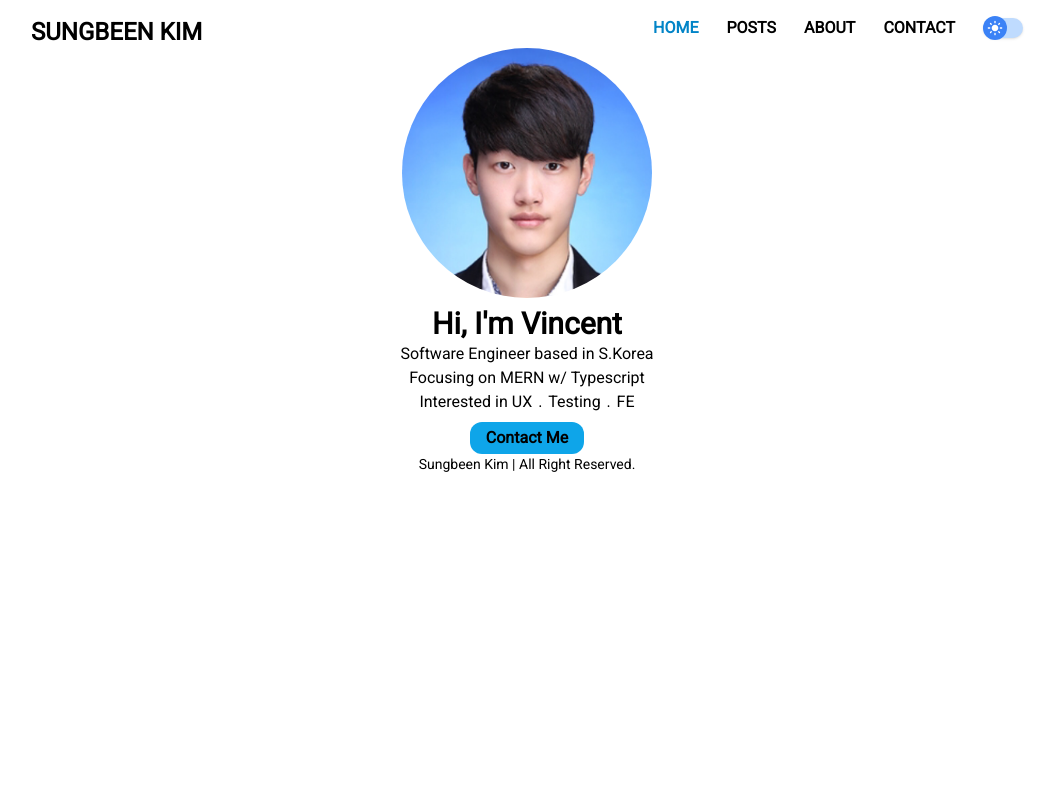
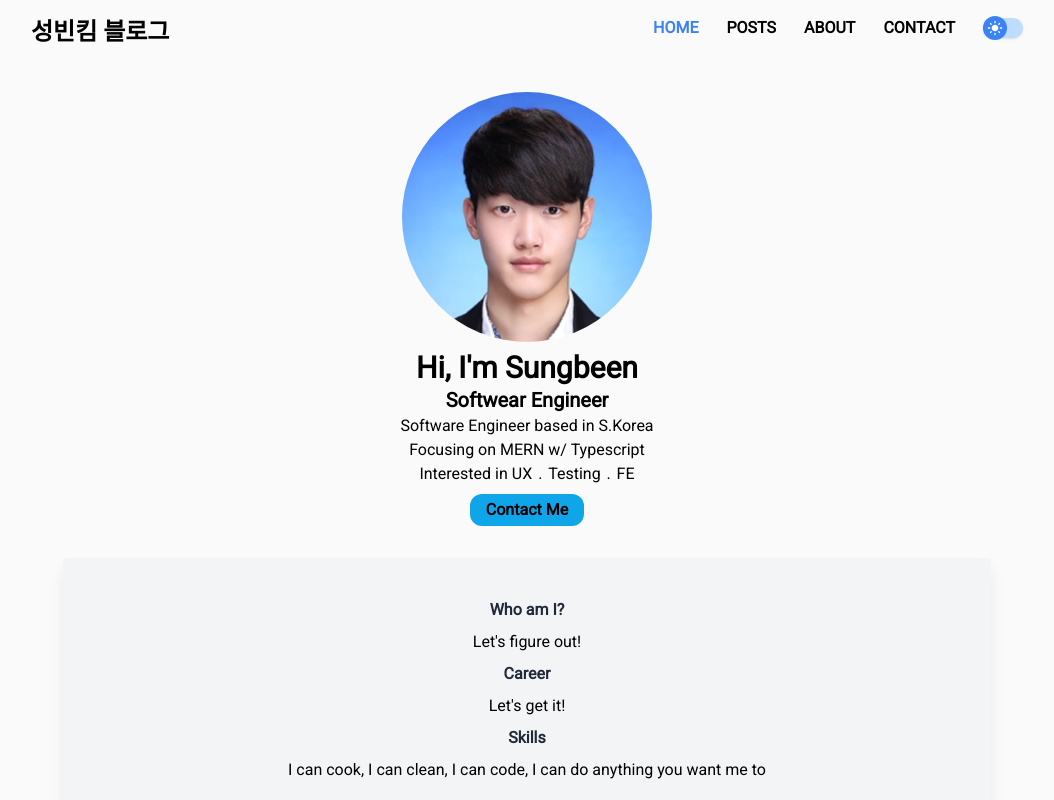
Before and after one commit to ssungbeenkim/blog, a Next.js app: page /about in a window 1280 px wide. Shown: the whole page, without its empty margins (113-1167 px from the left). Built offline with nearby package versions, Linux system fonts and the light colour scheme.

Commit message:
feat: Add Darkmode UI

```diff
--- a/src/app/about/page.tsx
+++ b/src/app/about/page.tsx
@@ -11,22 +11,16 @@ export default function AboutPage() {
   return (
     <>
       <Hero />
-      {/* <section className='m-8 bg-gray-100 p-8 text-center shadow-lg'>
+      <section className='m-8 bg-gray-100 p-8 text-center shadow-lg'>
         <h2 className={TITLE_CLASS}>Who am I?</h2>
-        <p>
-          I am a software engineer with a passion for building things. I have
-        </p>
+        <p>Let's figure out!</p>
         <h2 className={TITLE_CLASS}>Career</h2>
-        <p>
-          Google (-Now) <br />
-          Meta (-2020)
-        </p>
+        <p>Let's get it!</p>
         <h2 className={TITLE_CLASS}>Skills</h2>
         <p>
-          Next.js, React, TypeScript <br />
-          Node.js, Express, MongoDB
+          I can cook, I can clean, I can code, I can do anything you want me to
         </p>
-      </section> */}
+      </section>
     </>
   );
 }
--- a/src/app/layout.tsx
+++ b/src/app/layout.tsx
@@ -26,7 +26,7 @@ export default function RootLayout({
   return (
     <html lang='en' className={roboto.className}>
       <DarkModeContext>
-        <body className='mx-auto flex w-full flex-col items-center bg-white dark:bg-black'>
+        <body className='mx-auto flex w-full flex-col items-center bg-neutral-50 dark:bg-neutral-800'>
           <section className='w-full max-w-screen-lg'>
             <Header />
             <main className='mx-4 grow'>{children}</main>
--- a/src/conponents/CarouselPosts.tsx
+++ b/src/conponents/CarouselPosts.tsx
@@ -6,9 +6,7 @@ export default async function CarouselPosts() {
   const posts = await getNonFeaturedPosts();
   return (
     <section className='my-8'>
-      <h2 className='mb-2 text-lg font-bold sm:mb-4 sm:text-xl'>
-        You May Like
-      </h2>
+      <h2 className='mb-2 text-lg font-bold sm:mb-4 sm:text-xl'>For You 🧐</h2>
       <MultiCarousel>
         {posts.map((post) => (
           <PostCard key={post.path} post={post} />
--- a/src/conponents/Categories.tsx
+++ b/src/conponents/Categories.tsx
@@ -8,14 +8,14 @@ type Props = {
 export default function Categories({ categories, selected, onClick }: Props) {
   return (
     <section className='p-4 text-center'>
-      <h2 className='mb-2 border-b-4 border-sky-400 text-lg font-bold'>
+      <h2 className='mb-2 border-b-4 border-blue-400 text-lg font-bold'>
         Category
       </h2>
       <ul>
         {categories.map((category) => (
           <li
-            className={`cursor-pointer duration-300 ease-in-out hover:text-sky-400 ${
-              category === selected && 'text-sky-600'
+            className={`cursor-pointer duration-300 ease-in-out hover:text-blue-400 ${
+              category === selected && 'text-blue-500'
             }`}
             key={category}
             onClick={() => onClick(category)}
--- a/src/conponents/FeaturedPosts.tsx
+++ b/src/conponents/FeaturedPosts.tsx
@@ -6,7 +6,7 @@ export default async function FeaturedPosts() {
   return (
     <section className='my-2'>
       <h2 className='mb-2 text-lg font-bold sm:mb-4 sm:text-xl'>
-        Featured Posts
+        Featured Posts 🤗
       </h2>
       <PostsList posts={posts} />
     </section>
--- a/src/conponents/Header.tsx
+++ b/src/conponents/Header.tsx
@@ -4,9 +4,9 @@ import NavbarMenu from './NavbarMenu';
 
 export default function Header() {
   return (
-    <header className='mx-4 flex flex-col items-start justify-between pt-4 sm:flex-row'>
+    <header className='mx-4 flex flex-col items-start justify-between py-2 sm:flex-row sm:pt-4'>
       <Link href='/'>
-        <h1 className='text-xl font-bold sm:text-xl md:text-2xl'>{`SUNGBEEN KIM`}</h1>
+        <h1 className='text-xl font-bold sm:text-xl md:text-2xl'>{`성빈킴 블로그`}</h1>
       </Link>
       <nav className='mt-2 flex justify-between gap-7 sm:mt-0'>
         <NavbarMenu />
--- a/src/conponents/Hero.tsx
+++ b/src/conponents/Hero.tsx
@@ -4,7 +4,7 @@ import profileImage from '../../public/images/profile.png';
 
 export default function Hero() {
   return (
-    <section className='text-center'>
+    <section className='mt-9 text-center'>
       <Image
         className='mx-auto rounded-full'
         src={profileImage}
@@ -12,15 +12,15 @@ export default function Hero() {
         width={250}
         height={250}
       />
-      <h2 className='mt-2 text-3xl font-bold'>{"Hi, I'm Vincent"}</h2>
-      {/* <h3 className='text-xl font-semibold'>Softwear Engineer</h3> */}
+      <h2 className='mt-2 text-3xl font-bold'>{"Hi, I'm Sungbeen"}</h2>
+      {<h3 className='text-xl font-semibold'>Softwear Engineer</h3>}
       <p>
         Software Engineer based in S.Korea <br />
         Focusing on MERN w/ Typescript <br />
         Interested in UX﹒Testing﹒FE
       </p>
       <Link href='/contact'>
-        <button className='mt-2 rounded-xl bg-sky-500 py-1 px-4 font-bold'>
+        <button className='mt-2 rounded-xl bg-sky-500 px-4 py-1 font-bold'>
           Contact Me
         </button>
       </Link>
--- a/src/conponents/NavbarMenu.tsx
+++ b/src/conponents/NavbarMenu.tsx
@@ -18,8 +18,8 @@ export default function NavbarMenu() {
         <Link
           key={path}
           href={path}
-          className={`text-sm font-bold transition-colors hover:text-sky-400 sm:text-base ${
-            title === selected && 'text-sky-600'
+          className={`text-sm font-bold transition-colors hover:text-blue-400 sm:text-base ${
+            title === selected && 'text-blue-500'
           }`}
           onClick={() => setSelected(title)}
         >
--- a/src/conponents/PostCard.tsx
+++ b/src/conponents/PostCard.tsx
@@ -8,21 +8,29 @@ export default function PostCard({
 }: Props) {
   return (
     <Link href={`/posts/${path}`}>
-      <article className='overflow-hidden rounded-md shadow-md duration-300 ease-in-out hover:shadow-xl'>
+      <article className='mb-2 flex  w-full flex-col overflow-hidden rounded-md shadow-md duration-300 ease-in-out hover:shadow-xl dark:border-2 dark:border-neutral-800 dark:shadow-none dark:hover:border-blue-200/90 sm:mb-0'>
         <Image
           className='w-full'
           src={`/images/posts/${path}.png`}
           alt={title}
           width={300}
           height={200}
+          style={{ objectFit: 'cover' }}
         />
-        <div className='flex flex-col items-center p-4'>
-          <time className='self-end text-gray-400'>{date.toString()}</time>
-          <h3 className='text-lg font-bold'>{title}</h3>
-          <p className='w-full truncate text-center'>{description}</p>
-          <span className='text-s my-2 rounded-lg bg-green-100 py-0.5 px-3 dark:text-black'>
-            {category}
-          </span>
+        <div className='flex w-full flex-col justify-between p-2'>
+          <div>
+            <h3 className='truncate text-base font-bold sm:text-xl'>{title}</h3>
+            <p className='w-full truncate text-sm sm:mb-2 sm:text-base'>
+              {description}
+            </p>
+          </div>
+
+          <div className='flex flex-col'>
+            <span className='text-xs text-blue-400 sm:text-sm'>{`#${category}`}</span>
+            <time className='text-xs text-gray-400 sm:text-sm'>
+              {date.toString()}
+            </time>
+          </div>
         </div>
       </article>
     </Link>
--- a/src/conponents/PostList.tsx
+++ b/src/conponents/PostList.tsx
@@ -5,7 +5,7 @@ type Props = { posts: Post[] };
 
 export default function PostsList({ posts }: Props) {
   return (
-    <ul className='flex flex-col'>
+    <ul className='flex flex-col gap-4'>
       {posts.map((post) => (
         <li key={post.path}>
           <PostListCard post={post} />
--- a/src/conponents/PostListCard.tsx
+++ b/src/conponents/PostListCard.tsx
@@ -8,7 +8,7 @@ export default function PostListCard({
 }: Props) {
   return (
     <Link href={`/posts/${path}`}>
-      <article className='mb-2 flex w-full flex-col overflow-hidden shadow-md duration-300 ease-in-out hover:shadow-xl sm:mb-0 sm:flex-row'>
+      <article className='duration-200/30 mb-2 flex w-full flex-col overflow-hidden duration-300 ease-in-out hover:shadow-xl dark:border-2 dark:border-neutral-800  dark:shadow-none dark:hover:border-blue-200/90 sm:mb-0 sm:flex-row'>
         <Image
           className='w-full sm:w-1/3'
           src={`/images/posts/${path}.png`}
@@ -17,13 +17,13 @@ export default function PostListCard({
           height={200}
           style={{ objectFit: 'cover' }}
         />
-        <div className='flex w-full flex-col justify-between p-4'>
+        <div className='flex w-full flex-col justify-between p-1'>
           <div>
             <h3 className='text-xl font-bold subpixel-antialiased'>{title}</h3>
+            <p className='w-full truncate sm:mb-5'>{description}</p>
           </div>
-          <p className='mb-5 w-full truncate'>{description}</p>
           <div className='flex flex-col'>
-            <span className='mb-2 text-sm text-blue-400'>{`# ${category}`}</span>
+            <span className=' text-sm text-blue-400'>{`#${category}`}</span>
             <time className='text-sm text-gray-400'>{date.toString()}</time>
           </div>
         </div>
--- a/src/conponents/PostsGrid.tsx
+++ b/src/conponents/PostsGrid.tsx
@@ -8,7 +8,6 @@ export default function PostsGrid({ posts }: Props) {
     <ul className='grid grid-cols-1 gap-4 sm:grid-cols-2 md:grid-cols-3 lg:grid-cols-4'>
       {posts.map((post) => (
         <li key={post.path}>
-          {post.title}
           <PostCard post={post} />
         </li>
       ))}
```
